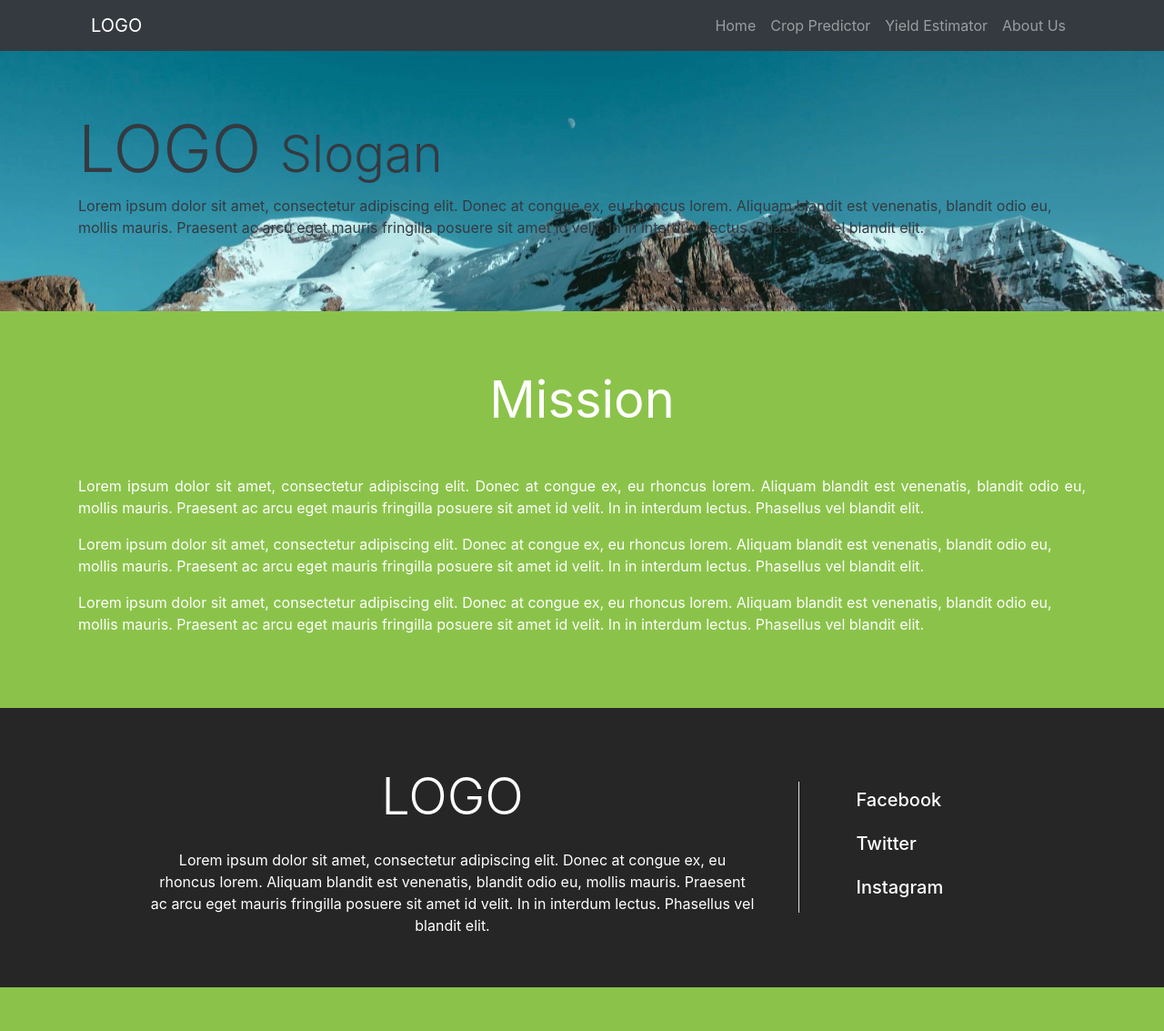
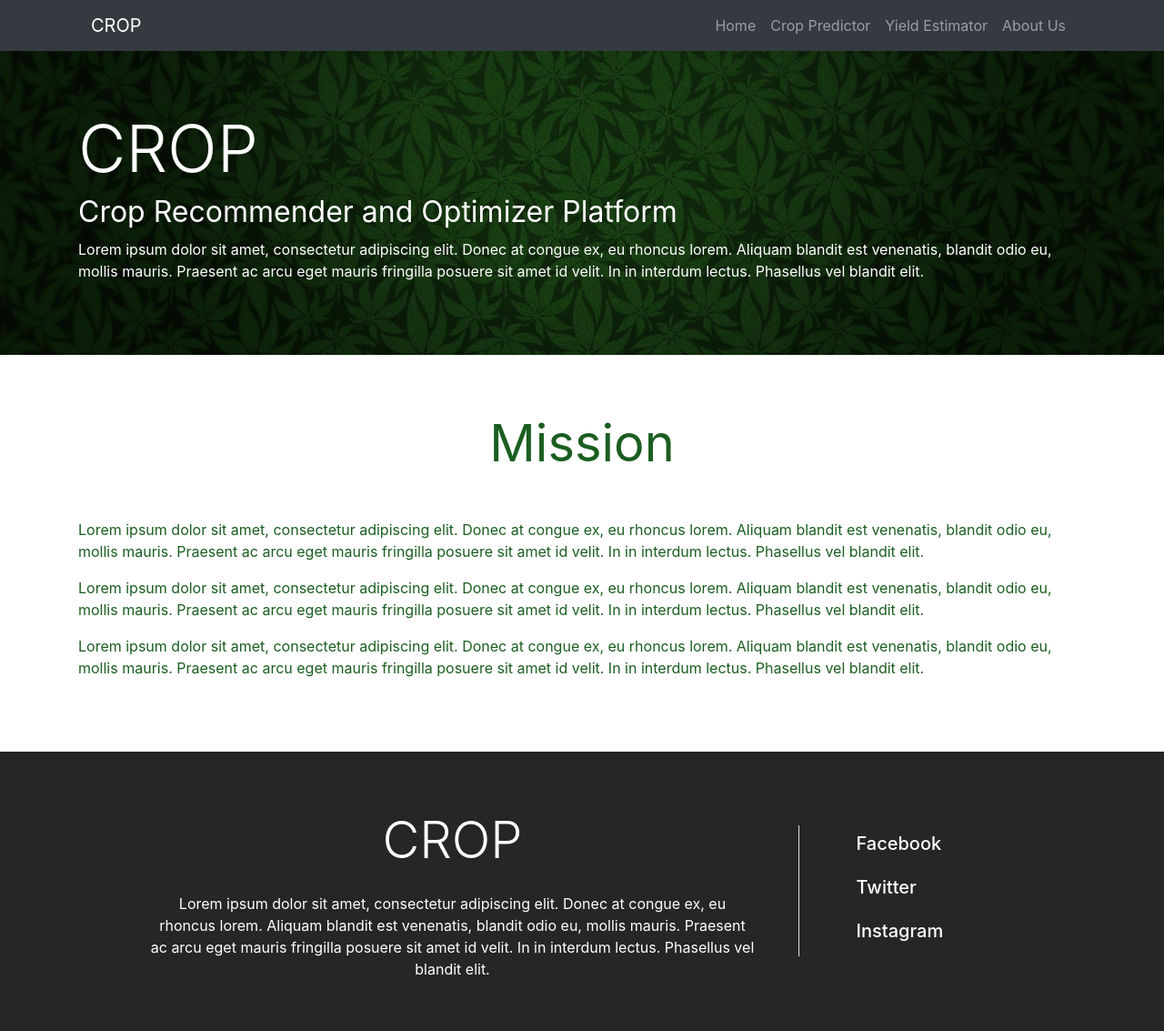
Before and after one commit to Name-Siddhartha/CropPrediction, a Flask app: page / in a window 1280 px wide. Shown: the whole page at 91% size. Before the commit the page ends 1085 px from the top, so only its background shows below. Run offline with Flask 2, Linux system fonts and the light colour scheme; some libraries are stand-ins or nearby versions.

Commit message:
Adjustments in UI

```diff
--- a/app.py
+++ b/app.py
@@ -22,7 +22,7 @@ formYield = [
 def index():
     #return render_template('home.html', title = 'Home')
     # return render_to_response('yield_pred.html')
-    full_filename = os.path.join(app.config['UPLOAD_FOLDER'], 'background.jpg')# this is to get image file
+    full_filename = os.path.join(app.config['UPLOAD_FOLDER'], 'back.jpg')# this is to get image file
     return render_template("home.html", user_image = full_filename, formPairs = formYield, title = 'Home')#this to display
 
 
--- a/templates/footer.html
+++ b/templates/footer.html
@@ -5,7 +5,7 @@
         <div class="container flex-wrap align-content-stretch text-white rounded-0">
             <div class="row justify-content-center">
                 <div class="col-8 my-3 px-5">
-                    <h2 class="text-white text-center display-4 m-4">LOGO</h2>
+                    <h2 class="text-white text-center display-4 m-4">CROP</h2>
                     <p class="text-white text-center">Lorem ipsum dolor sit amet, consectetur adipiscing elit. Donec at congue ex, eu rhoncus lorem. Aliquam blandit est venenatis, blandit odio eu, mollis mauris. Praesent ac arcu eget mauris fringilla posuere sit amet id velit. In in interdum lectus. Phasellus vel blandit elit.</small></p>
                 </div>
                 <div class="col-3 border-left border-2 align-self-center">
--- a/templates/intro.html
+++ b/templates/intro.html
@@ -1,19 +1,20 @@
 {% extends "body.html" %}
 {% block intro %}
-<div class="jumbotron-fluid bg-light p-5 m-0 text-dark rounded-0" style="background-image: url('{{ user_image }}'); background-position: center; background-repeat: no-repeat; background-size: cover;">
-    <div class="container p-3 p-0">
-        <h1 class="display-3">LOGO <small class="display-4">Slogan</small></h1>
+<div class="jumbotron-fluid bg-light p-5 m-0 text-white rounded-0" style="background-image: url('{{ user_image }}'); background-position: center; background-repeat: no-repeat; background-size: cover;">
+    <div class="container p-3">
+        <h1 class="display-3 m-0">CROP</h1>
+        <h1><small class="display-5">Crop Recommender and Optimizer Platform</small></h1>
         <p>Lorem ipsum dolor sit amet, consectetur adipiscing elit. Donec at congue ex, eu rhoncus lorem. Aliquam blandit est venenatis, blandit odio eu, mollis mauris. Praesent ac arcu eget mauris fringilla posuere sit amet id velit. In in interdum lectus. Phasellus vel blandit elit.</p>
     </div>
 </div>
 
-<div class="jumbotron-fluid p-5 m-0 text-dark rounded-0" style="background-color:#8BC34A">
-    <div class="container p-3 p-0">
-        <h1 class="display-4 text-center text-white"><b>Mission</b></h1>
+<div class="jumbotron-fluid p-5 m-0 text-dark rounded-0" style="background-color:#ffffff">
+    <div class="container p-3 p-0" style="color:#1B5E20">
+        <h1 class="display-4 text-center"><b>Mission</b></h1>
         <div class="my-5"></div>
-        <p class="text-white text-justify">Lorem ipsum dolor sit amet, consectetur adipiscing elit. Donec at congue ex, eu rhoncus lorem. Aliquam blandit est venenatis, blandit odio eu, mollis mauris. Praesent ac arcu eget mauris fringilla posuere sit amet id velit. In in interdum lectus. Phasellus vel blandit elit.</p>
-        <p class="text-white">Lorem ipsum dolor sit amet, consectetur adipiscing elit. Donec at congue ex, eu rhoncus lorem. Aliquam blandit est venenatis, blandit odio eu, mollis mauris. Praesent ac arcu eget mauris fringilla posuere sit amet id velit. In in interdum lectus. Phasellus vel blandit elit.</p>
-        <p class="text-white">Lorem ipsum dolor sit amet, consectetur adipiscing elit. Donec at congue ex, eu rhoncus lorem. Aliquam blandit est venenatis, blandit odio eu, mollis mauris. Praesent ac arcu eget mauris fringilla posuere sit amet id velit. In in interdum lectus. Phasellus vel blandit elit.</p>
+        <p style="color:#1B5E20">Lorem ipsum dolor sit amet, consectetur adipiscing elit. Donec at congue ex, eu rhoncus lorem. Aliquam blandit est venenatis, blandit odio eu, mollis mauris. Praesent ac arcu eget mauris fringilla posuere sit amet id velit. In in interdum lectus. Phasellus vel blandit elit.</p>
+        <p style="color:#1B5E20">Lorem ipsum dolor sit amet, consectetur adipiscing elit. Donec at congue ex, eu rhoncus lorem. Aliquam blandit est venenatis, blandit odio eu, mollis mauris. Praesent ac arcu eget mauris fringilla posuere sit amet id velit. In in interdum lectus. Phasellus vel blandit elit.</p>
+        <p style="color:#1B5E20">Lorem ipsum dolor sit amet, consectetur adipiscing elit. Donec at congue ex, eu rhoncus lorem. Aliquam blandit est venenatis, blandit odio eu, mollis mauris. Praesent ac arcu eget mauris fringilla posuere sit amet id velit. In in interdum lectus. Phasellus vel blandit elit.</p>
     </div>
 </div>
 {% endblock %}
--- a/templates/navbar.html
+++ b/templates/navbar.html
@@ -2,7 +2,7 @@
 <nav class="navbar navbar-expand-sm bg-dark navbar-dark sticky-top">
     <div class="container">
         <div class="container justify-content-start">
-            <a class="navbar-brand" href="/">LOGO</a>
+            <a class="navbar-brand" href="/">CROP</a>
         </div>
 
         <div class="container justify-content-end">
```
Also changed, not shown: templates/form_crop.html (+12 -3 lines), static/img/back.jpg (added), static/img/crop.jpg (added).
